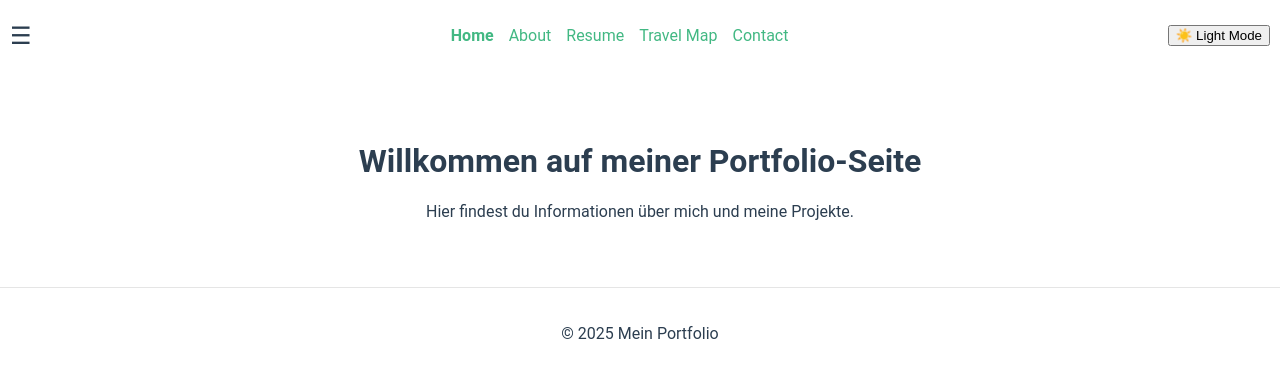
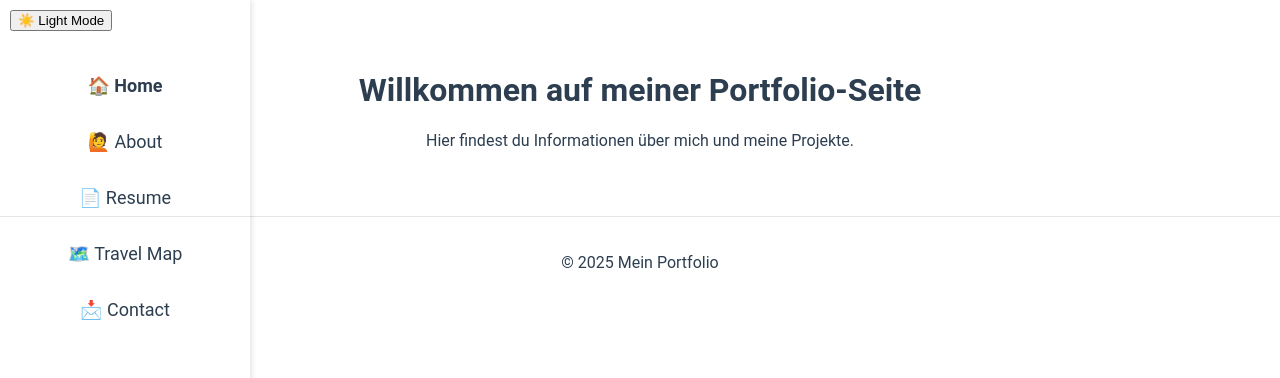
Before and after one commit to giulianogherbezza/portfolio-page, a Vue app in the folder frontend/: page / in a window 1280 px wide. Shown: the top 378 px of the page. Built offline with nearby package versions, Linux system fonts and the light colour scheme.

Commit message:
Navbar auf die Linke Seite verschoben.

```diff
--- a/frontend/src/components/layout/Navbar.vue
+++ b/frontend/src/components/layout/Navbar.vue
@@ -1,14 +1,26 @@
 <template>
-  <nav>
+  <nav :class="{ open: isOpen }">
+    <!-- Dark Mode Toggle oben links -->
+    <div class="dark-mode-toggle">
+      <DarkModeToggle />
+    </div>
+
+    <!-- Profilbild -->
+    <div class="profile">
+      <!-- <img src="@/assets/profile.jpg" alt="Profilbild" /> -->
+    </div>
+
+    <!-- Navigationslinks -->
+    <ul>
+      <li><router-link to="/">🏠 Home</router-link></li>
+      <li><router-link to="/about">🙋 About</router-link></li>
+      <li><router-link to="/resume">📄 Resume</router-link></li>
+      <li><router-link to="/travel-map">🗺️ Travel Map</router-link></li>
+      <li><router-link to="/contact">📩 Contact</router-link></li>
+    </ul>
+
+    <!-- Hamburger Menu für mobile Ansicht -->
     <div class="menu-icon" @click="toggleMenu">☰</div>
-    <ul :class="{ open: isOpen }">
-      <li><router-link to="/">Home</router-link></li>
-      <li><router-link to="/about">About</router-link></li>
-      <li><router-link to="/resume">Resume</router-link></li>
-      <li><router-link to="/travel-map">Travel Map</router-link></li>
-      <li><router-link to="/contact">Contact</router-link></li>
-    </ul>
-    <DarkModeToggle />
   </nav>
 </template>
 
@@ -21,23 +33,90 @@ const toggleMenu = () => (isOpen.value = !isOpen.value);
 </script>
 
 <style scoped>
+/* Stile für die Sidebar */
 nav {
+  position: fixed;
+  left: 0;
+  top: 0;
+  width: 250px;
+  height: 100vh;
+  background: var(--background);
+  color: var(--text);
   display: flex;
-  justify-content: space-between;
+  flex-direction: column;
   align-items: center;
+  padding-top: 20px;
+  box-shadow: 2px 0 5px rgba(0, 0, 0, 0.1);
+  transition: transform 0.3s ease-in-out;
+}
+
+/* Dark Mode Toggle oben links */
+.dark-mode-toggle {
+  position: absolute;
+  top: 10px;
+  left: 10px;
+}
+
+/* Profilbild */
+.profile img {
+  width: 100px;
+  height: 100px;
+  border-radius: 50%;
+  margin-top: 40px;
+  object-fit: cover;
+  border: 3px solid var(--text);
+}
+
+/* Navigationslinks */
+ul {
+  list-style: none;
+  padding: 0;
+  margin-top: 30px;
+  width: 100%;
+  text-align: center;
+}
+
+ul li {
+  margin: 15px 0;
+}
+
+ul li a {
+  text-decoration: none;
+  color: var(--text);
+  font-size: 18px;
+  display: block;
   padding: 10px;
-  background: var(--background);
+  transition: 0.3s;
 }
+
+ul li a:hover {
+  background: rgba(0, 0, 0, 0.1);
+  border-radius: 5px;
+}
+
+/* Hamburger Menu (nur sichtbar für mobile Geräte) */
 .menu-icon {
+  position: absolute;
+  top: 15px;
+  right: 15px;
   font-size: 24px;
   cursor: pointer;
+  display: none;
 }
-ul {
-  list-style: none;
-  display: flex;
-  gap: 15px;
-}
-ul.open {
-  display: block;
+
+/* Mobile Ansicht */
+@media (max-width: 768px) {
+  nav {
+    width: 200px;
+    transform: translateX(-100%);
+  }
+
+  nav.open {
+    transform: translateX(0);
+  }
+
+  .menu-icon {
+    display: block;
+  }
 }
 </style>
```
